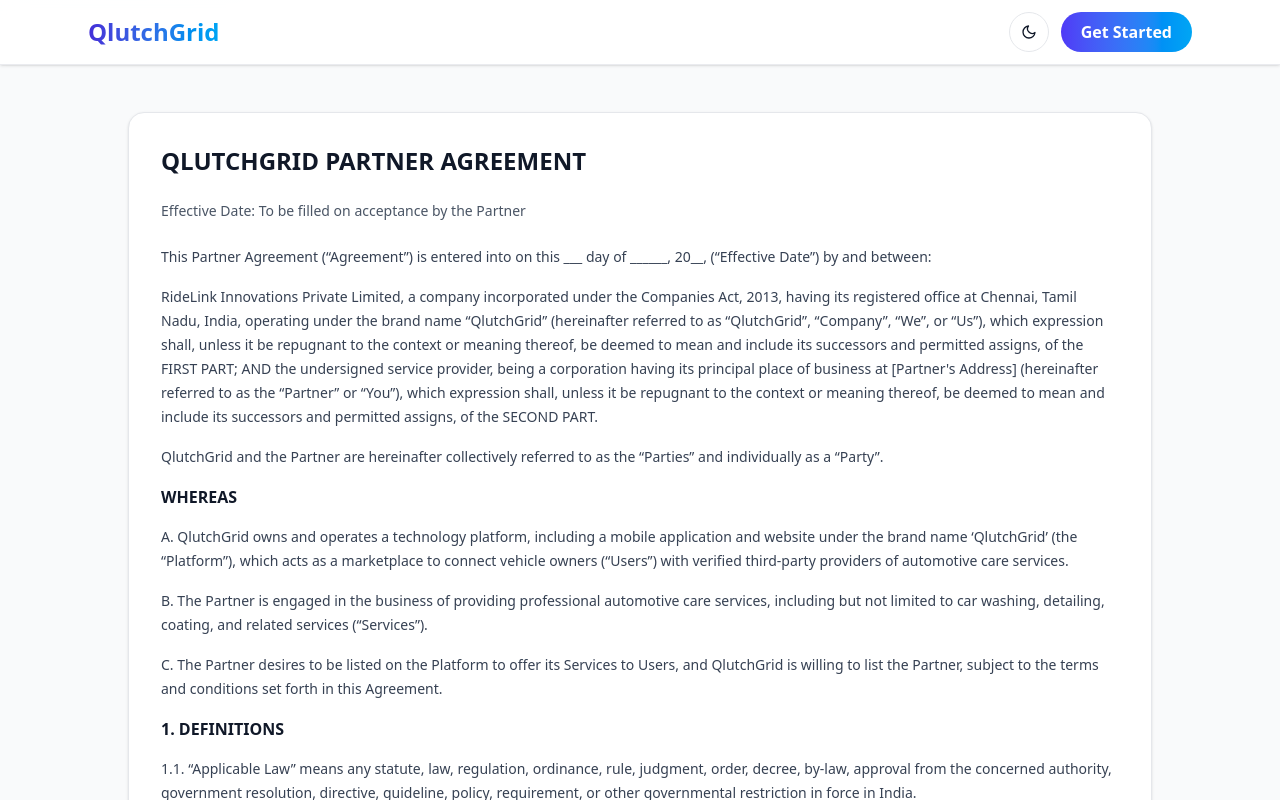
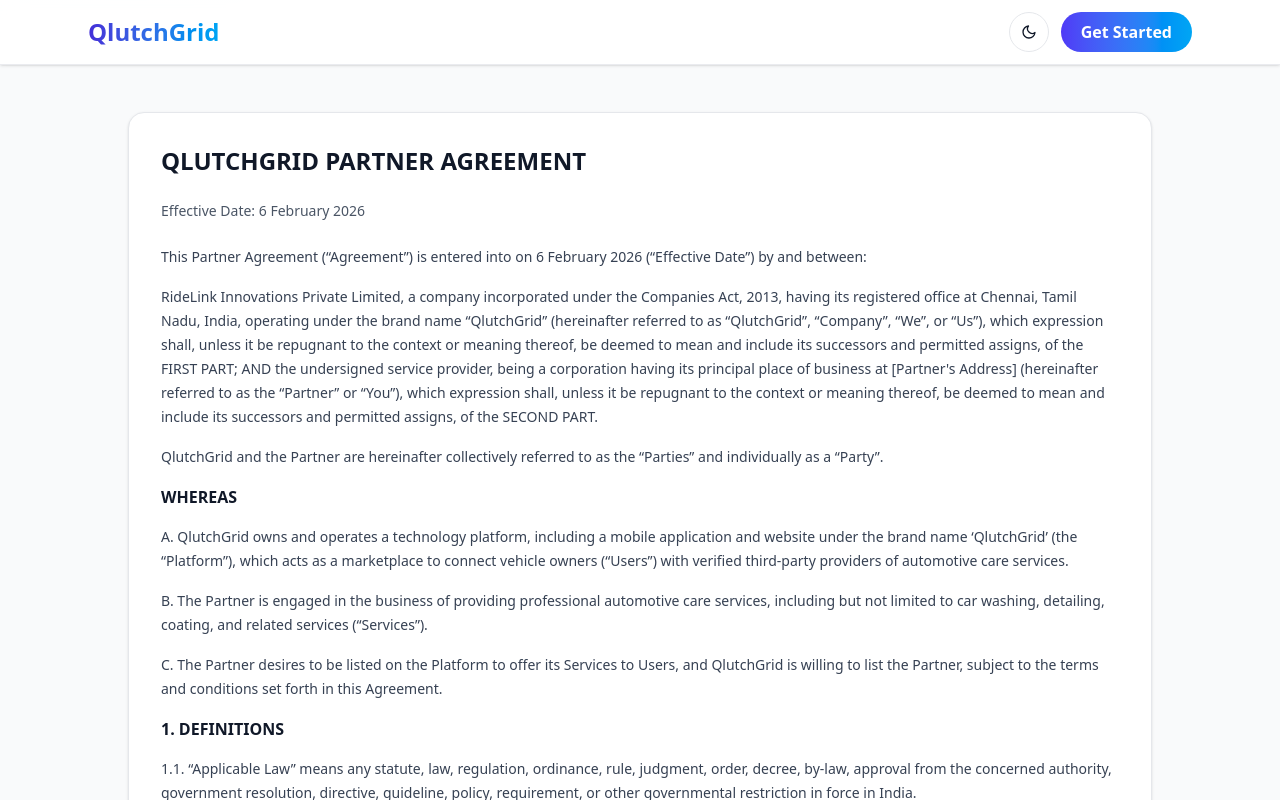
Before and after one commit to qlutchgridbusiness-del/QG-UI, a Next.js app: page /terms/business in a window 1280 px wide. Shown: the top 800 px of the page. Built offline with nearby package versions, Linux system fonts and the light colour scheme.

Commit message:
update signature for qlutch

```diff
--- a/src/app/contact-us/page.tsx
+++ b/src/app/contact-us/page.tsx
@@ -28,6 +28,11 @@
         <input placeholder="Enter Name" className="w-full border p-3 rounded-lg" />
         <input placeholder="Enter Mobile" className="w-full border p-3 rounded-lg" />
 
+        <textarea
+          placeholder="Enter Message"
+          className="w-full border p-3 rounded-lg min-h-[140px]"
+        />
+
         <button className="bg-indigo-600 text-white px-6 py-3 rounded-lg">
           Submit
         </button>
--- a/src/app/terms/business/page.tsx
+++ b/src/app/terms/business/page.tsx
@@ -8,6 +8,12 @@
   const [businessName, setBusinessName] = useState<string>("");
   const [signedDate, setSignedDate] = useState<string>("");
   const [signatureUrl, setSignatureUrl] = useState<string>("");
+  const todayLabel = new Date().toLocaleDateString("en-IN", {
+    day: "numeric",
+    month: "long",
+    year: "numeric",
+  });
+  const effectiveDate = signedDate || todayLabel;
 
   useEffect(() => {
     try {
@@ -50,13 +56,13 @@
           QLUTCHGRID PARTNER AGREEMENT
         </h1>
         <p className="text-sm text-gray-600 dark:text-slate-400">
-          Effective Date: {signedDate || "To be filled on acceptance by the Partner"}
+          Effective Date: {effectiveDate}
         </p>
 
         <div className="space-y-4 text-sm text-gray-700 dark:text-slate-300 leading-6">
           <p>
-            This Partner Agreement (“Agreement”) is entered into on this ___ day
-            of ______, 20__, (“Effective Date”) by and between:
+            This Partner Agreement (“Agreement”) is entered into on{" "}
+            {effectiveDate} (“Effective Date”) by and between:
           </p>
           <p>
             RideLink Innovations Private Limited, a company incorporated under
@@ -489,13 +495,18 @@
                   For QlutchGrid (RideLink Innovations Pvt. Ltd.)
                 </div>
                 <div className="mt-2 text-gray-800 dark:text-slate-200">
-                  Name: __________________
+                  Name: Preetham
                 </div>
                 <div className="text-gray-800 dark:text-slate-200">
-                  Designation: __________________
+                  Designation: Director
                 </div>
-                <div className="text-gray-800 dark:text-slate-200">
-                  Signature: __________________
+                <div className="text-gray-800 dark:text-slate-200">Signature:</div>
+                <div className="mt-2">
+                  <img
+                    src="/website_sign.png"
+                    alt="RideLink signature"
+                    className="h-16 object-contain border border-gray-200 dark:border-slate-700 rounded bg-white"
+                  />
                 </div>
               </div>
               <div className="border border-gray-200 dark:border-slate-800 rounded-lg p-3">
```
Also changed, not shown: public/Website_Sign.png (added).
